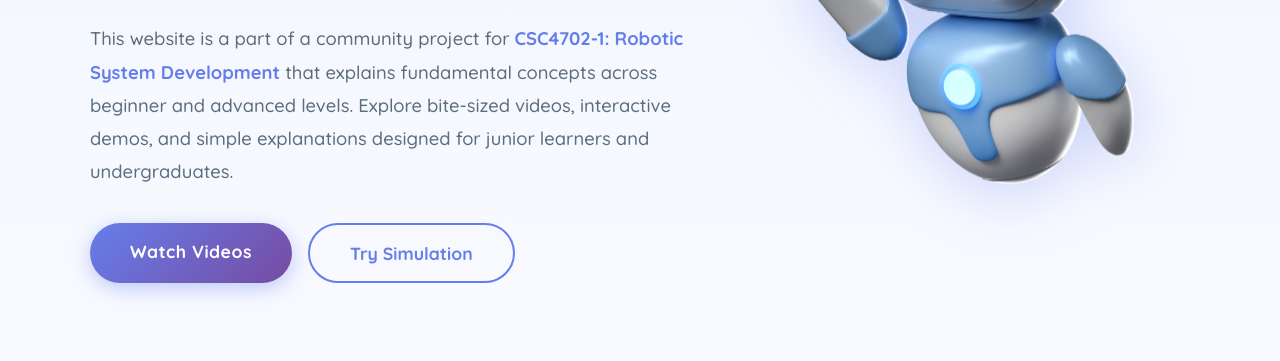
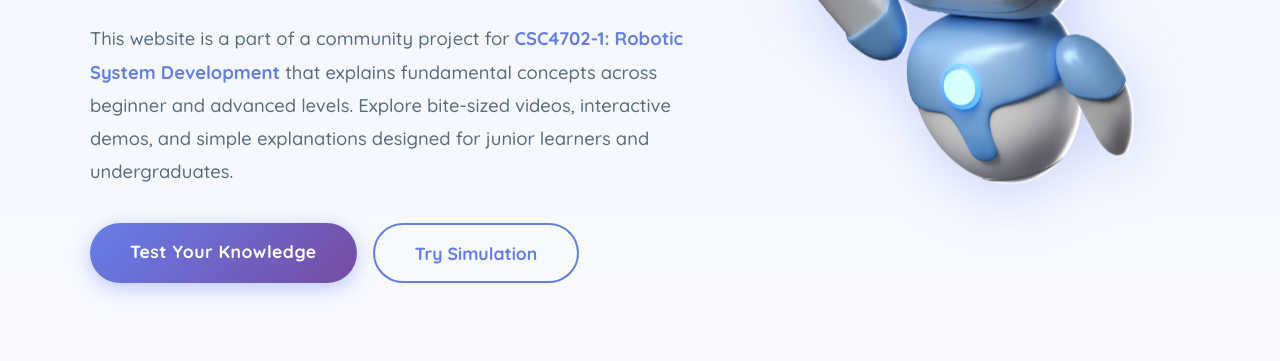
Before and after one commit to shafiyyahwan/CSC4702_RoboLearn, a website built with webpack: page index.html in a window 1280 px wide. Shown: the part 439-800 px from the top of the page. Built offline with nearby package versions, Linux system fonts and the light colour scheme.

Commit message:
Update links in index.html for quiz and simulation

```diff
--- a/index.html
+++ b/index.html
@@ -492,8 +492,8 @@
       <p class="lead">This website is a part of a community project for <strong style="color: #667eea;">CSC4702-1: Robotic System Development</strong> that explains fundamental concepts across beginner and advanced levels. Explore bite-sized videos, interactive demos, and simple explanations designed for junior learners and undergraduates.</p>
 
       <div class="d-flex gap-3 flex-wrap">
-        <a class="btn btn-accent" href="videos.html">Watch Videos</a>
-        <a class="btn btn-outline-custom" href="../template/interactive.html">Try Simulation</a>
+        <a class="btn btn-accent" href="template/quizPage.html">Test Your Knowledge</a>
+        <a class="btn btn-outline-custom" href="template/interactive.html">Try Simulation</a>
       </div>
     </div>
 
```
